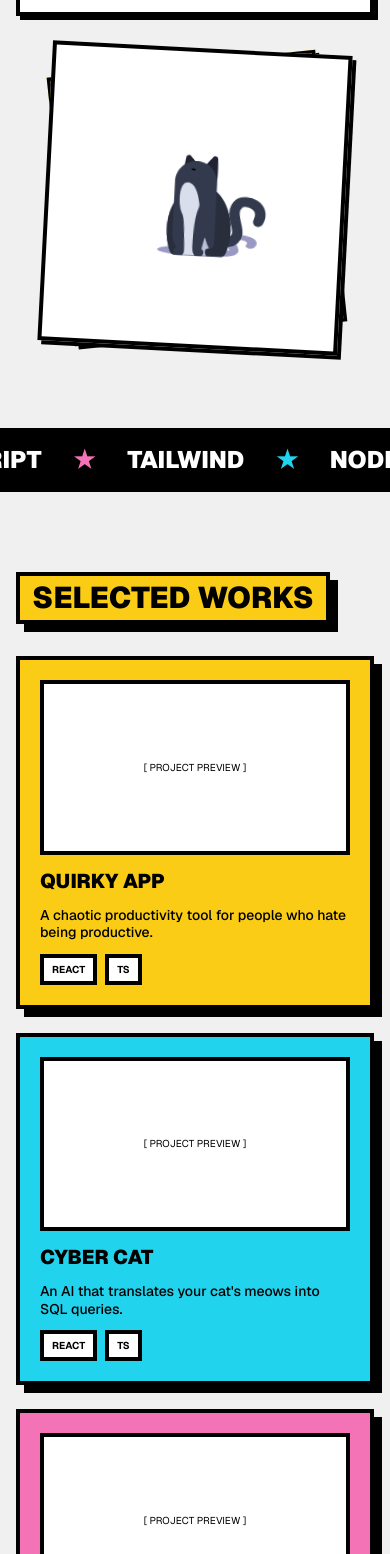
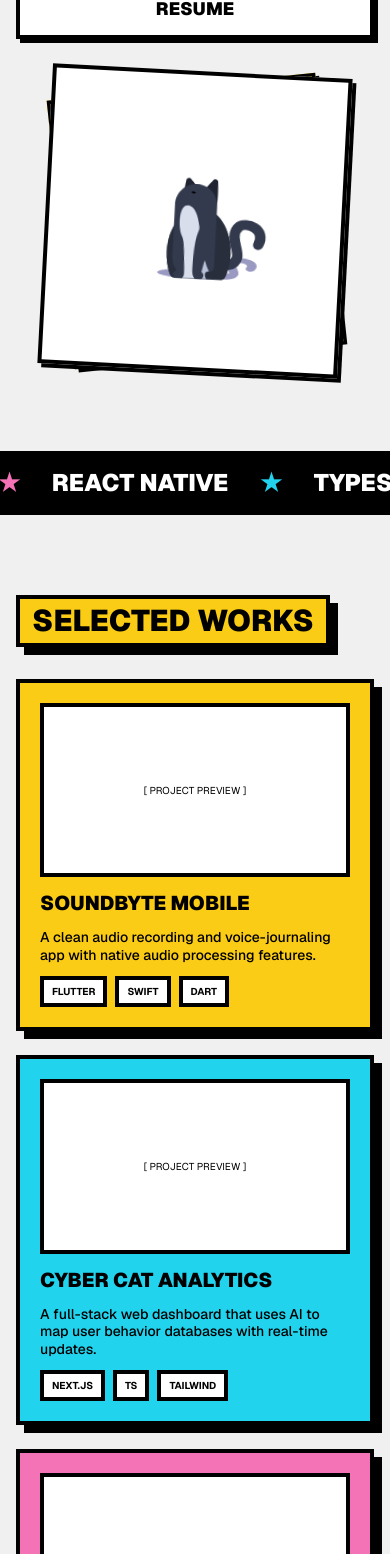
Before and after one commit to TheDAOS/protfolio-me, a Next.js app: page / in a window 390 px wide. Shown: the part 431-1985 px from the top of the page. Built offline with nearby package versions, Linux system fonts and the light colour scheme.

Commit message:
Highlight hybrid full-stack web and mobile developer skillset

```diff
--- a/app/page.tsx
+++ b/app/page.tsx
@@ -54,10 +54,12 @@ const SectionTitle = ({
 const ProjectCard = ({
   title,
   desc,
+  tags,
   color,
 }: {
   title: string;
   desc: string;
+  tags: string[];
   color: string;
 }) => (
   <motion.div
@@ -71,12 +73,14 @@ const ProjectCard = ({
     <h3 className="text-xl md:text-2xl font-black uppercase">{title}</h3>
     <p className="font-medium leading-tight text-sm md:text-base">{desc}</p>
     <div className="mt-auto flex flex-wrap gap-2">
-      <span className="text-[10px] md:text-xs font-bold px-2 py-1 bg-white neo-border uppercase">
-        React
-      </span>
-      <span className="text-[10px] md:text-xs font-bold px-2 py-1 bg-white neo-border uppercase">
-        TS
-      </span>
+      {tags.map((tag, index) => (
+        <span
+          key={index}
+          className="text-[10px] md:text-xs font-bold px-2 py-1 bg-white neo-border uppercase"
+        >
+          {tag}
+        </span>
+      ))}
     </div>
   </motion.div>
 );
@@ -94,7 +98,7 @@ const Home = () => {
 
   const { View: CatView } = useLottie(lottieOptions);
 
-  const welcomeText = "SOFTWARE DEVELOPER";
+  const welcomeText = "FRONTEND DEVELOPER";
 
   return (
     <main
@@ -148,7 +152,8 @@ const Home = () => {
           </h1>
 
           <p className="text-lg md:text-xl font-bold max-w-md mx-auto md:mx-0 leading-tight">
-            Building digital things that are fun, fast, and slightly chaotic.
+            Building fast, responsive web applications and high-performance
+            mobile experiences for iOS and Android.
           </p>
 
           <div className="flex flex-col sm:flex-row gap-4 justify-center md:justify-start">
@@ -179,34 +184,46 @@ const Home = () => {
             <span key={i} className="flex gap-8 md:gap-12 items-center">
               <span>Next.js</span>
               <span className="text-neo-yellow">★</span>
+              <span>Swift</span>
+              <span className="text-neo-pink">★</span>
+              <span>React Native</span>
+              <span className="text-neo-cyan">★</span>
               <span>TypeScript</span>
+              <span className="text-neo-green">★</span>
+              <span>Flutter</span>
+              <span className="text-neo-yellow">★</span>
+              <span>Node.js</span>
               <span className="text-neo-pink">★</span>
-              <span>Tailwind</span>
+              <span>Kotlin</span>
               <span className="text-neo-cyan">★</span>
-              <span>Node.js</span>
-              <span className="text-neo-green">★</span>
             </span>
           ))}
         </motion.div>
       </div>
 
       {/* Projects Section */}
-      <section id="projects" className="max-w-6xl mx-auto mb-20 md:mb-32 scroll-mt-24 md:scroll-mt-32">
+      <section
+        id="projects"
+        className="max-w-6xl mx-auto mb-20 md:mb-32 scroll-mt-24 md:scroll-mt-32"
+      >
         <SectionTitle>Selected Works</SectionTitle>
         <div className="grid grid-cols-1 sm:grid-cols-2 lg:grid-cols-3 gap-6 md:gap-8">
           <ProjectCard
-            title="Quirky App"
-            desc="A chaotic productivity tool for people who hate being productive."
+            title="SoundByte Mobile"
+            desc="A clean audio recording and voice-journaling app with native audio processing features."
+            tags={["Flutter", "Swift", "Dart"]}
             color="bg-neo-yellow"
           />
           <ProjectCard
-            title="Cyber Cat"
-            desc="An AI that translates your cat's meows into SQL queries."
+            title="Cyber Cat Analytics"
+            desc="A full-stack web dashboard that uses AI to map user behavior databases with real-time updates."
+            tags={["Next.js", "TS", "Tailwind"]}
             color="bg-neo-cyan"
           />
           <ProjectCard
-            title="Glitchy Bot"
-            desc="A chatbot that only speaks in 90s internet slang and emojis."
+            title="FitTrack Pro"
+            desc="A native Android fitness tracker leveraging native sensor APIs and Health Connect integration."
+            tags={["Kotlin", "Android", "Compose"]}
             color="bg-neo-pink"
           />
         </div>
```
